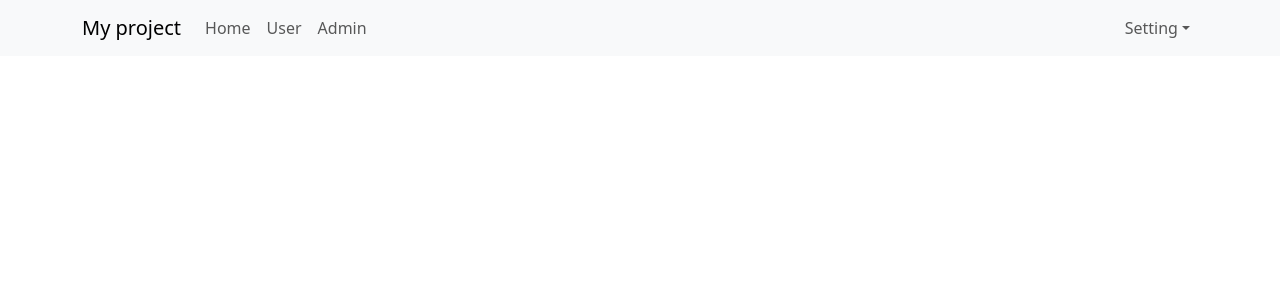
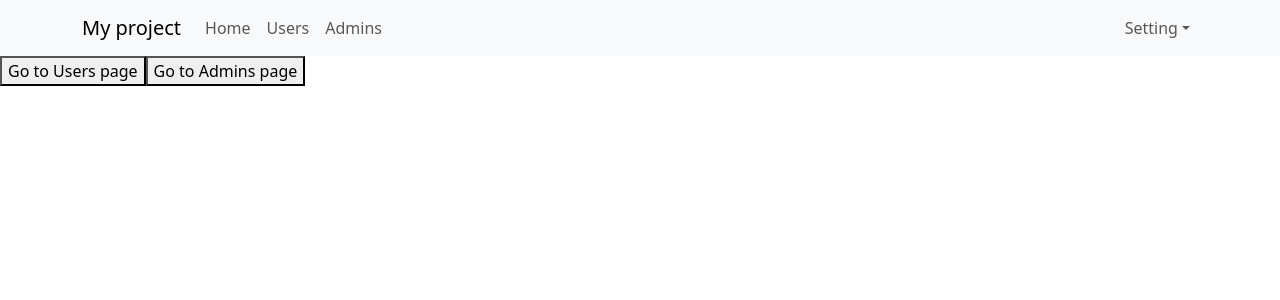
Before and after one commit to itphucuong007/basic-reactjs, a React (Create React App) app: page / in a window 1280 px wide. Shown: the top 300 px of the page. Built offline with nearby package versions, Linux system fonts and the light colour scheme.

Commit message:
Video 48

```diff
--- a/src/App.js
+++ b/src/App.js
@@ -1,17 +1,24 @@
-
 import './App.scss';
-
-
 import React from 'react';
 import Header from './components/Header/header';
 
+import { Link } from 'react-router-dom';
 
 const App = () => {
   return (
     <div className="app-container">
+      <Header />
 
-        <Header/>
+      <div>
+        <button>
+          <Link className='nav-link' to='/users'>Go to Users page</Link>
+        </button>
 
+        <button>
+          <Link className='nav-link' to='/admins'>Go to Admins page</Link>
+        </button>
+
+      </div>
 
     </div>
   );
--- /dev/null
+++ b/src/components/Admin/Admin.js
@@ -0,0 +1,7 @@
+const Admin = (props) => {
+    return (
+       <div>user component</div>
+    );
+   }
+
+   export default Admin;
--- a/src/components/Header/header.js
+++ b/src/components/Header/header.js
@@ -2,6 +2,8 @@
 import Nav from 'react-bootstrap/Nav';
 import Navbar from 'react-bootstrap/Navbar';
 import NavDropdown from 'react-bootstrap/NavDropdown';
+
+import { Link } from 'react-router-dom';
 
 const Header = () => {
   return (
@@ -11,9 +13,11 @@
         <Navbar.Toggle aria-controls="basic-navbar-nav" />
         <Navbar.Collapse id="basic-navbar-nav">
           <Nav className="me-auto">
-            <Nav.Link href="#home">Home</Nav.Link>
-            <Nav.Link href="#link">User</Nav.Link>
-            <Nav.Link href="#link">Admin</Nav.Link>
+
+            <Link className='nav-link' to='/' >Home</Link>
+            <Link className='nav-link' to='/users'>Users</Link>
+            <Link className='nav-link' to='/admins'>Admins</Link>
+
           </Nav>
 
           <Nav>
@@ -21,7 +25,6 @@
               <NavDropdown.Item href="#action/3.1">Login</NavDropdown.Item>
               <NavDropdown.Item href="#action/3.2">Log out</NavDropdown.Item>
               <NavDropdown.Item href="#action/3.3">Profile</NavDropdown.Item>
-
 
 
             </NavDropdown>
--- /dev/null
+++ b/src/components/User/User.js
@@ -0,0 +1,8 @@
+
+const User = (props) => {
+ return (
+    <div>user component</div>
+ );
+}
+
+export default User;
--- a/src/index.js
+++ b/src/index.js
@@ -4,8 +4,11 @@
 import reportWebVitals from './reportWebVitals';
 import { Provider } from 'react-redux';
 import store from './redux/store';
+import 'bootstrap/dist/css/bootstrap.min.css';
 
-import 'bootstrap/dist/css/bootstrap.min.css';
+import { BrowserRouter, Routes, Route } from 'react-router-dom';
+import Admin from './components/Admin/Admin';
+import User from './components/User/User';
 
 
 const root = ReactDOM.createRoot(document.getElementById('root'));
@@ -13,7 +16,13 @@
   <Provider store={store}>
     {/*<React.StrictMode>*/}
 
-    <App />
+    <BrowserRouter>
+      <Routes>
+        <Route path='/' element={<App/>}> </Route>
+        <Route path='/users' element={<User/>}> </Route>
+        <Route path='/admins' element={<Admin/>}> </Route>
+      </Routes>
+    </BrowserRouter>
 
     {/*</React.StrictMode>*/}
   </Provider>
```
